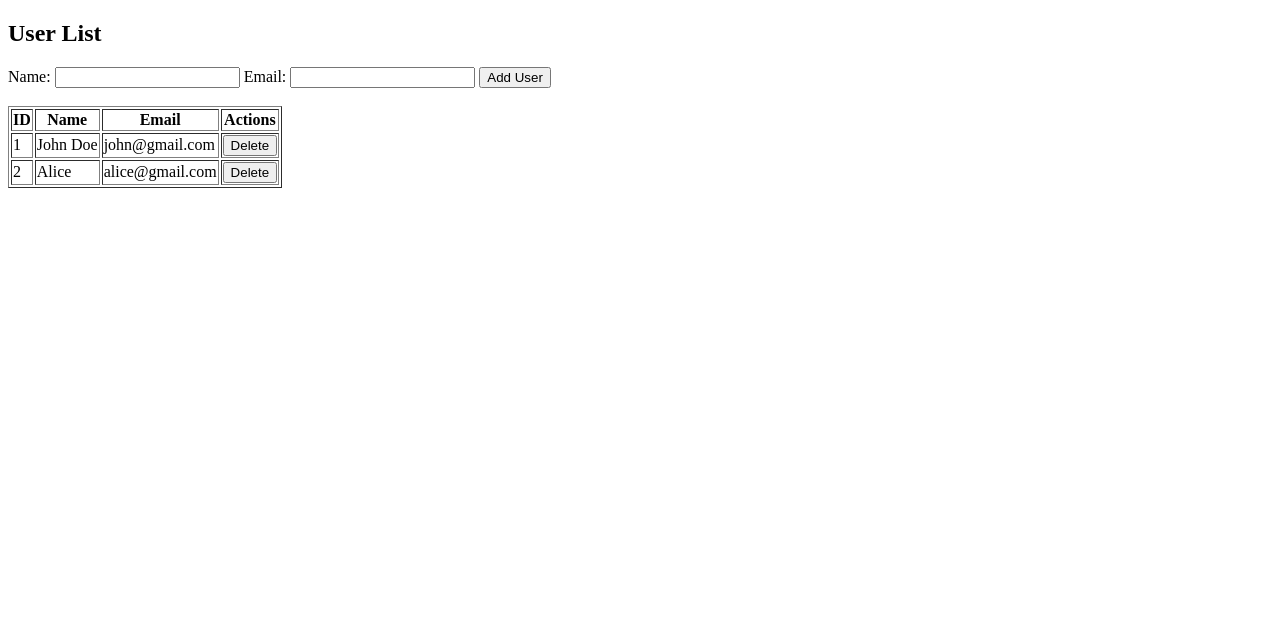
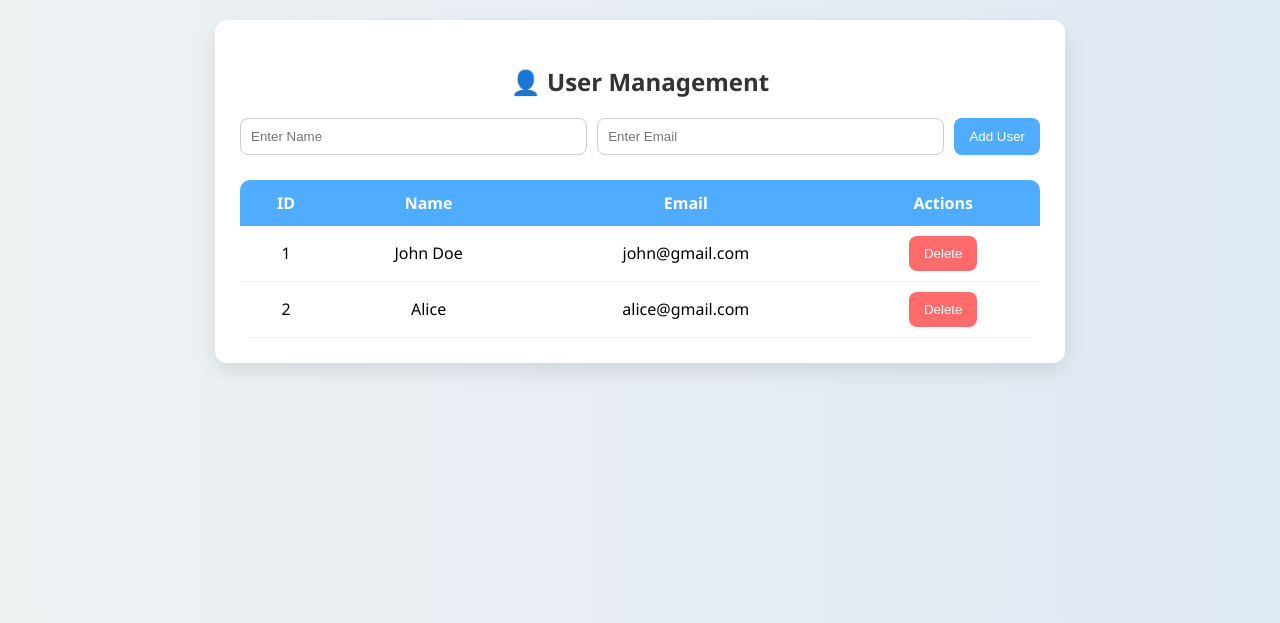
Before and after one commit to mandu1234567/jenkins-python-deployment-testing, a Flask app: page / in a window 1280 px wide. Shown: the top 623 px of the page. Run offline with Flask 3, Linux system fonts and the light colour scheme.

Commit message:
Enhance user management UI with styling and structure

```diff
--- a/templates/index.html
+++ b/templates/index.html
@@ -1,21 +1,123 @@
 <!DOCTYPE html>
-<html>
+<html lang="en">
 <head>
+    <meta charset="UTF-8">
     <title>User Management</title>
+
+    <style>
+        body {
+            font-family: 'Segoe UI', sans-serif;
+            background: linear-gradient(to right, #eef2f3, #dfe9f3);
+            margin: 0;
+            padding: 20px;
+        }
+
+        h2 {
+            text-align: center;
+            color: #333;
+        }
+
+        .container {
+            max-width: 800px;
+            margin: auto;
+            background: #ffffff;
+            padding: 25px;
+            border-radius: 12px;
+            box-shadow: 0 8px 20px rgba(0,0,0,0.1);
+        }
+
+        form {
+            display: flex;
+            gap: 10px;
+            flex-wrap: wrap;
+            justify-content: center;
+        }
+
+        input {
+            padding: 10px;
+            border: 1px solid #ccc;
+            border-radius: 8px;
+            flex: 1;
+            min-width: 150px;
+            transition: 0.3s;
+        }
+
+        input:focus {
+            border-color: #4facfe;
+            outline: none;
+            box-shadow: 0 0 5px rgba(79,172,254,0.5);
+        }
+
+        button {
+            padding: 10px 15px;
+            border: none;
+            border-radius: 8px;
+            cursor: pointer;
+            transition: 0.3s;
+        }
+
+        button[type="submit"] {
+            background: #4facfe;
+            color: white;
+        }
+
+        button[type="submit"]:hover {
+            background: #00c6ff;
+        }
+
+        table {
+            width: 100%;
+            margin-top: 25px;
+            border-collapse: collapse;
+            overflow: hidden;
+            border-radius: 10px;
+        }
+
+        th {
+            background: #4facfe;
+            color: white;
+            padding: 12px;
+        }
+
+        td {
+            padding: 10px;
+            text-align: center;
+            border-bottom: 1px solid #eee;
+        }
+
+        tr:hover {
+            background: #f5faff;
+        }
+
+        .delete-btn {
+            background: #ff6b6b;
+            color: white;
+        }
+
+        .delete-btn:hover {
+            background: #ff4b4b;
+        }
+
+        @media (max-width: 600px) {
+            form {
+                flex-direction: column;
+            }
+        }
+    </style>
 </head>
+
 <body>
 
-<h2>User List</h2>
+<div class="container">
+    <h2>👤 User Management</h2>
 
     <form id="userForm">
-    Name: <input type="text" name="name" required>
-    Email: <input type="email" name="email" required>
+        <input type="text" name="name" placeholder="Enter Name" required>
+        <input type="email" name="email" placeholder="Enter Email" required>
         <button type="submit">Add User</button>
     </form>
 
-<br>
-
-<table border="1">
+    <table>
         <tr>
             <th>ID</th>
             <th>Name</th>
@@ -29,11 +131,14 @@
             <td>{{ user.name }}</td>
             <td>{{ user.email }}</td>
             <td>
-            <button onclick="deleteUser({{ user.id }})">Delete</button>
+                <button class="delete-btn" onclick="deleteUser({{ user.id }})">
+                    Delete
+                </button>
             </td>
         </tr>
         {% endfor %}
     </table>
+</div>
 
 <script>
 document.getElementById("userForm").onsubmit = function(e) {
```
Lines whose indentation alone changed are shown as unchanged.
